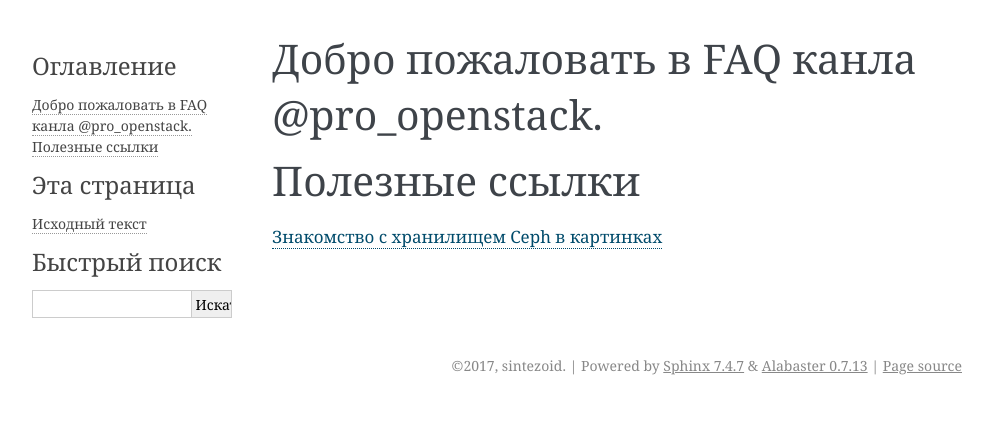
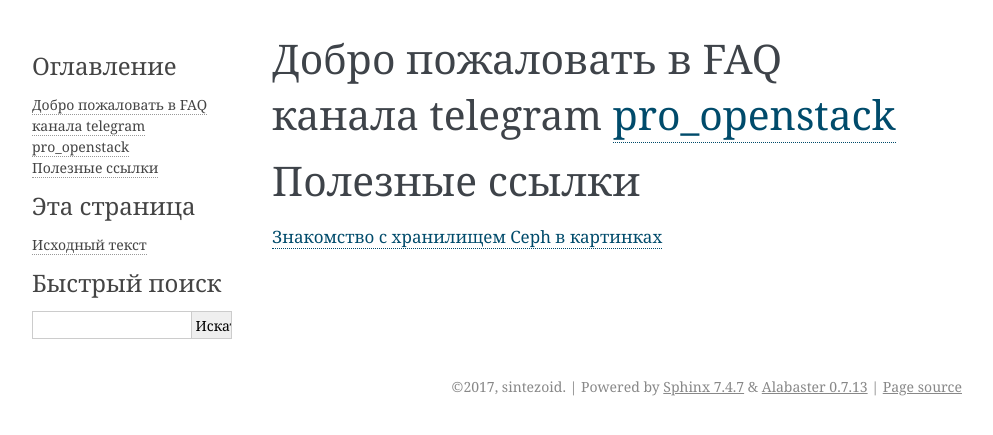
Before and after one commit to sintezoid/ceph_ru, a Sphinx documentation site: the page built from docs/index.rst, in a window 1280 px wide. Shown: the top 435 px of the page, without its empty margins (148-1141 px from the left). Built offline with Sphinx 7.4.7, drawn with Linux system fonts in a browser that asks for light colours.

Commit message:
исправление опечаток

```diff
--- a/docs/index.rst
+++ b/docs/index.rst
@@ -3,7 +3,7 @@
    You can adapt this file completely to your liking, but it should at least
    contain the root `toctree` directive.
 
-Добро пожаловать в FAQ канла @pro_openstack.
+Добро пожаловать в FAQ канала telegram `pro_openstack <https://t.me/pro_openstack>`_
 ===================================
 
 .. toctree::
```
